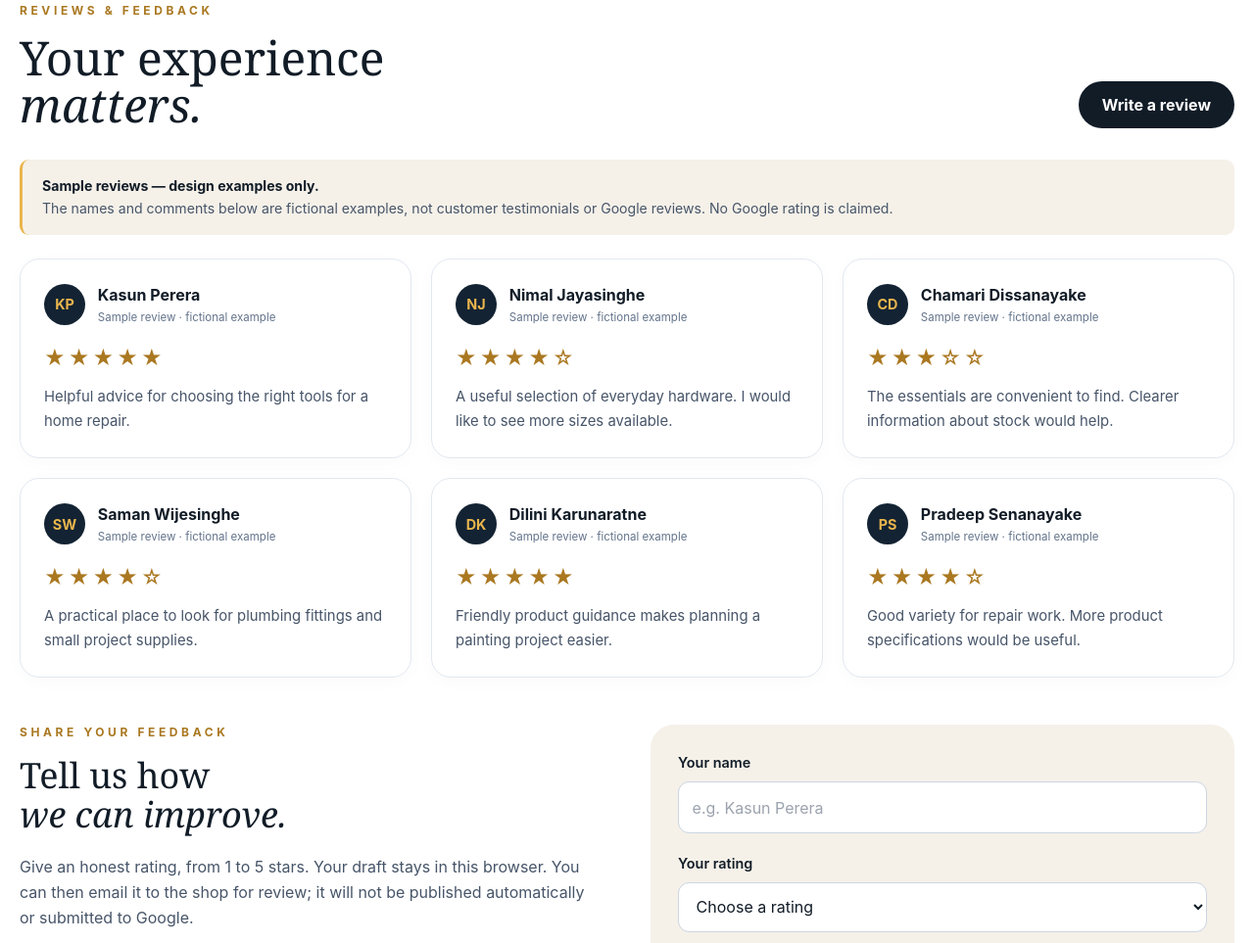
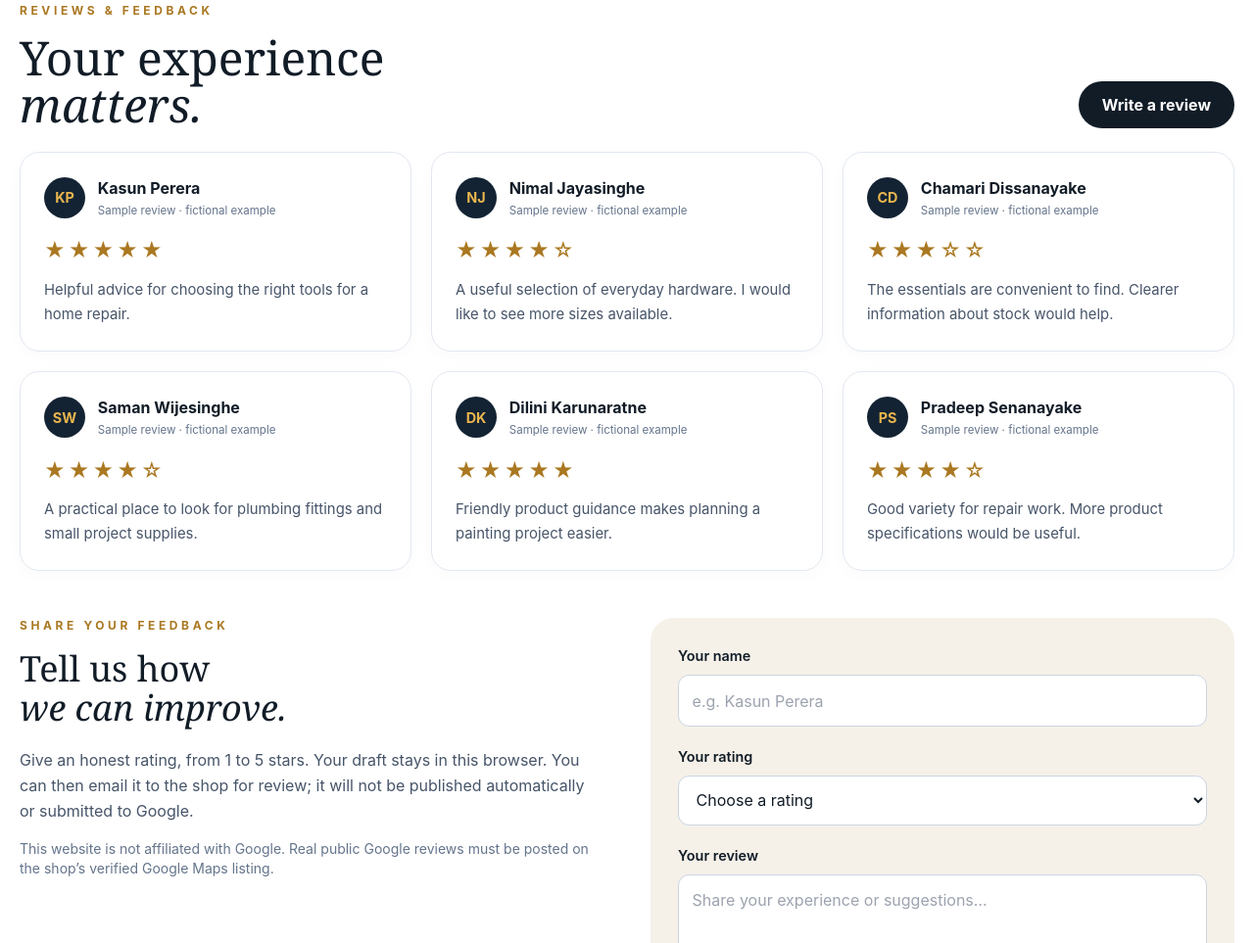
Before and after one commit to ykingtech/polwaththa-hardware, a plain HTML site: page index.html in a window 1280 px wide. Shown: the part 6804-7767 px from the top of the page at 98% size. Drawn offline with nearby package versions, Linux system fonts and the light colour scheme.

Commit message:
Update index.html

```diff
--- a/index.html
+++ b/index.html
@@ -31,7 +31,7 @@
           <div><p class="text-[#aa7821] uppercase tracking-[.3em] text-xs font-bold">Reviews & feedback</p><h2 class="serif text-5xl mt-4">Your experience<br><i>matters.</i></h2></div>
           <a href="#reviewForm" class="bg-[#111c27] text-white px-6 py-3 rounded-full font-bold">Write a review</a>
         </div>
-        <div class="sample-notice mt-8"><strong>Sample reviews — design examples only.</strong><p>The names and comments below are fictional examples, not customer testimonials or Google reviews. No Google rating is claimed.</p></div>
+
         <div id="sampleReviews" class="review-grid mt-6"></div>
         <div class="review-form-layout mt-12">
           <div><p class="text-[#aa7821] uppercase tracking-[.3em] text-xs font-bold">Share your feedback</p><h3 class="serif text-4xl mt-4">Tell us how<br><i>we can improve.</i></h3><p class="text-slate-600 leading-relaxed mt-5">Give an honest rating, from 1 to 5 stars. Your draft stays in this browser. You can then email it to the shop for review; it will not be published automatically or submitted to Google.</p><p class="text-slate-500 text-sm mt-4">This website is not affiliated with Google. Real public Google reviews must be posted on the shop’s verified Google Maps listing.</p></div>
```
